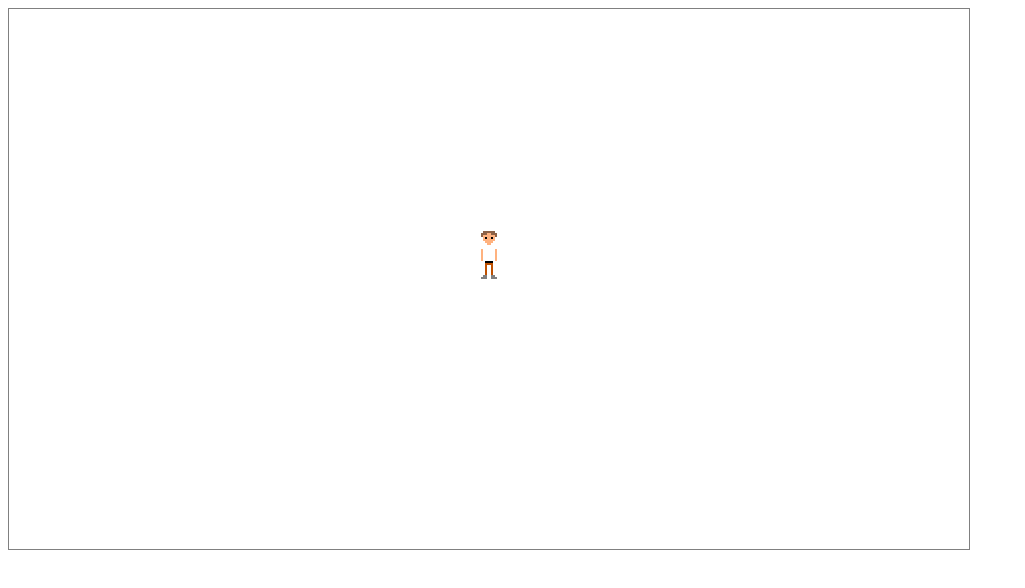
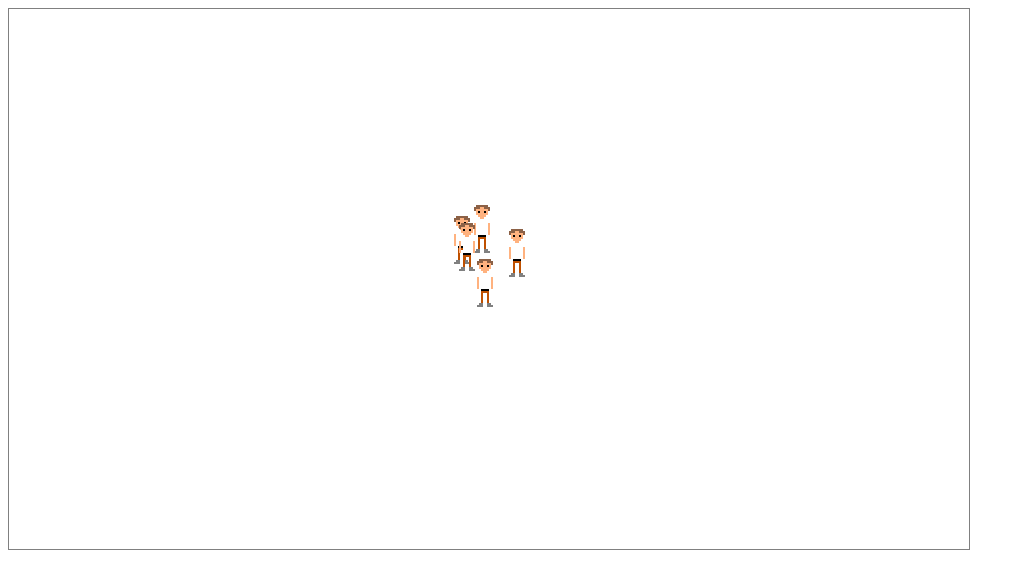
Before and after one commit to eniallator/Village-Simulator, a plain HTML site: page index.html in a window 1280 px wide. Shown: the whole page, without its empty margins (0-1025 px from the left). Drawn offline with Linux system fonts and the light colour scheme.

Commit message:
Renamed Vector to Point. Added villager actions to the global file scope

```diff
--- a/index.html
+++ b/index.html
@@ -9,7 +9,7 @@
         <div id='assets' class='hidden'>
             <img id='villager-still' src='assets/images/villager/still.png'>
         </div>
-        <script src='src/Vector.js'></script>
+        <script src='src/Point.js'></script>
         <script src='src/Hitbox.js'></script>
         <script src='src/Task.js'></script>
         <script src='src/Entity.js'></script>
--- a/plan.txt
+++ b/plan.txt
@@ -35,3 +35,6 @@ User Interface:
 - Designate tasks to villagers for resources by clicking on the wanted resource in the world
 - Zoom in and out of the world by scrolling with the mouse
 -
+
+
+Grid or coordinate system? - Pathfinding?
--- a/src/Entity.js
+++ b/src/Entity.js
@@ -1,6 +1,6 @@
 class Entity {
     constructor(x, y, width, height) {
-        this.pos = new Vector(x, y)
+        this.pos = new Point(x, y)
         this.hitbox = new Hitbox(this.pos, width, height)
     }
 
--- a/src/Hitbox.js
+++ b/src/Hitbox.js
@@ -1,35 +1,26 @@
-class Hitbox{
-    constructor(vectorOrX, y, width, height=null) {
-        if (vectorOrX instanceof Vector) {
-            this.pos = vectorOrX
+class Hitbox {
+    constructor(pointOrX, y, width, height=null) {
+        if (pointOrX instanceof Point) {
+            this.pos = pointOrX
             this.width = y
             this.height = width
         } else {
-            this.pos = new Vector(vectorOrX, y)
+            this.pos = new Point(pointOrX, y)
             this.width = width
             this.height = height
         }
     }
 
-    AABBCollision(box) {
-        if (box instanceof Hitbox &&
+    detectCollision(boxOrPoint) {
+        let box = boxOrPoint
+        if (boxOrPoint instanceof Point)
+            box = new Hitbox(boxOrPoint, 0, 0)
+
+        return (box instanceof Hitbox) &&
             this.x - this.width / 2 < box.x + box.width / 2 &&
             box.x - box.width / 2 <= this.x + this.width / 2 &&
             this.y - this.height / 2 < box.y + box.height / 2 &&
-            box.y - box.height / 2 <= this.y + this.height / 2)
-            return true
-
-        return false
-    }
-
-    pointCollision(vec) {
-        if (vec instanceof Vector &&
-            this.x - this.width / 2 < vec.x &&
-            vec.x <= this.x + this.width / 2 &&
-            this.y - this.height / 2 < vec.y &&
-            vec.y <= this.y + this.height / 2)
-            return true
-        return false
+            box.y - box.height / 2 <= this.y + this.height / 2
     }
 
     get x () { return this.pos.x }
--- /dev/null
+++ b/src/Point.js
@@ -0,0 +1,63 @@
+class Point {
+    constructor(x = 0, y = 0) {
+        this.x = x
+        this.y = y
+    }
+
+    _operation(value, transform) {
+        [this.x, this.y] = transform(value)
+    }
+
+    add(pointOrX, y=null) {
+        let addition = point => [this.x + point.x, this.y + point.y]
+
+        if (pointOrX instanceof Point) {
+            this._operation(pointOrX, addition)
+        } else if (typeof(pointOrX) === 'number' && typeof(y) === 'number'){
+            this._operation(new Point(pointOrX, y), addition)
+        } else {
+            console.error('Error Point.add didn\'t receive the correct arguments')
+        }
+    }
+
+    sub(pointOrX, y = null) {
+        let subtraction = point => [this.x - point.x, this.y - point.y]
+
+        if (pointOrX instanceof Point) {
+            this._operation(pointOrX, subtraction)
+        } else if (typeof (pointOrX) === 'number' && typeof (y) === 'number') {
+            this._operation(new Point(pointOrX, y), subtraction)
+        } else {
+            console.error('Error Point.add didn\'t receive the correct arguments')
+        }
+    }
+
+    multiply(value) {
+        let multiply = value => [this.x * value, this.y * value]
+
+        if (typeof(value) === 'number') {
+            this._operation(value, multiply)
+        } else {
+            console.error('Error Point.multiply didn\'t receive the correct arguments')
+        }
+    }
+
+    getNormalised() {
+        if (this.x || this.y) {
+            const total = Math.sqrt(this.x * this.x + this.y * this.y)
+            return new Point(this.x / total, this.y / total)
+        } else {
+            return new Point()
+        }
+    }
+
+    getDifference(point) {
+        if (point instanceof Point) {
+            return new Point(point.x - this.x, point.y - this.y)
+        }
+    }
+
+    getMagnitude() {
+        return Math.sqrt(this.x * this.x + this.y * this.y)
+    }
+}
--- a/src/Vector.js
+++ /dev/null
@@ -1,65 +0,0 @@
-class Vector {
-    constructor(x = 0, y = 0) {
-        this.x = x
-        this.y = y
-
-        return this
-    }
-
-    add(vectorOrX, y=null) {
-        if (vectorOrX instanceof Vector) {
-            const vec = vectorOrX
-            this.x += vec.x
-            this.y += vec.y
-        } else if (typeof(vectorOrX) === 'number' && typeof(y) === 'number'){
-            this.x += vectorOrX
-            this.y += y
-        } else {
-            console.error('Error Vector.add didn\'t receive the correct arguments')
-        }
-        return this
-    }
-
-    sub(vectorOrX, y = null) {
-        if (vectorOrX instanceof Vector) {
-            const vec = vectorOrX
-            this.x -= vec.x
-            this.y -= vec.y
-        } else if (typeof (vectorOrX) === 'number' && typeof (y) === 'number') {
-            this.x -= vectorOrX
-            this.y -= y
-        } else {
-            console.error('Error Vector.add didn\'t receive the correct arguments')
-        }
-        return this
-    }
-
-    multiply(value) {
-        if (typeof(value) === 'number') {
-            this.x *= value
-            this.y *= value
-        } else {
-            console.error('Error Vector.multiply didn\'t receive the correct arguments')
-        }
-        return this
-    }
-
-    getNormalised() {
-        if (this.x || this.y) {
-            const total = Math.abs(this.x) + Math.abs(this.y)
-            return new Vector(this.x / total, this.y / total)
-        } else {
-            return new Vector()
-        }
-    }
-
-    getDifference(vector) {
-        if (vector instanceof Vector) {
-            return new Vector(vector.x - this.x, vector.y - this.y)
-        }
-    }
-
-    magnitude() {
-        return Math.sqrt(this.x * this.x + this.y * this.y)
-    }
-}
--- a/src/Villager.js
+++ b/src/Villager.js
@@ -1,20 +1,21 @@
+ACTIONS = {
+    walk: function(task) { if (!this.hitbox.detectCollision(task.hitbox)) this.moveTo(task.hitbox.pos) }
+}
+
 class Villager extends Entity {
     constructor(x, y) {
         const sideLength = assets['IMG']['villager-still'].width * 2
         super(x, y, sideLength, sideLength)
 
         this.taskQueue = []
-        this.speed = 4
-        this.actions = {
-            walk: task => this.moveTo(task.hitbox.pos)
-        }
+        this.speed = 2
     }
 
-    moveTo(vec) {
-        const diff = this.pos.getDifference(vec)
+    moveTo(point) {
+        const diff = this.pos.getDifference(point)
         const norm = diff.getNormalised()
 
-        const diffMagnitude = diff.magnitude()
+        const diffMagnitude = diff.getMagnitude()
         if (diffMagnitude < this.speed) {
             norm.multiply(diffMagnitude)
         } else {
@@ -33,7 +34,7 @@ class Villager extends Entity {
 
     update() {
         if (this.taskQueue.length > 0) {
-            this.actions[this.taskQueue[0].action].call(this, this.taskQueue[0])
+            ACTIONS[this.taskQueue[0].action].call(this, this.taskQueue[0])
         }
     }
 
```
